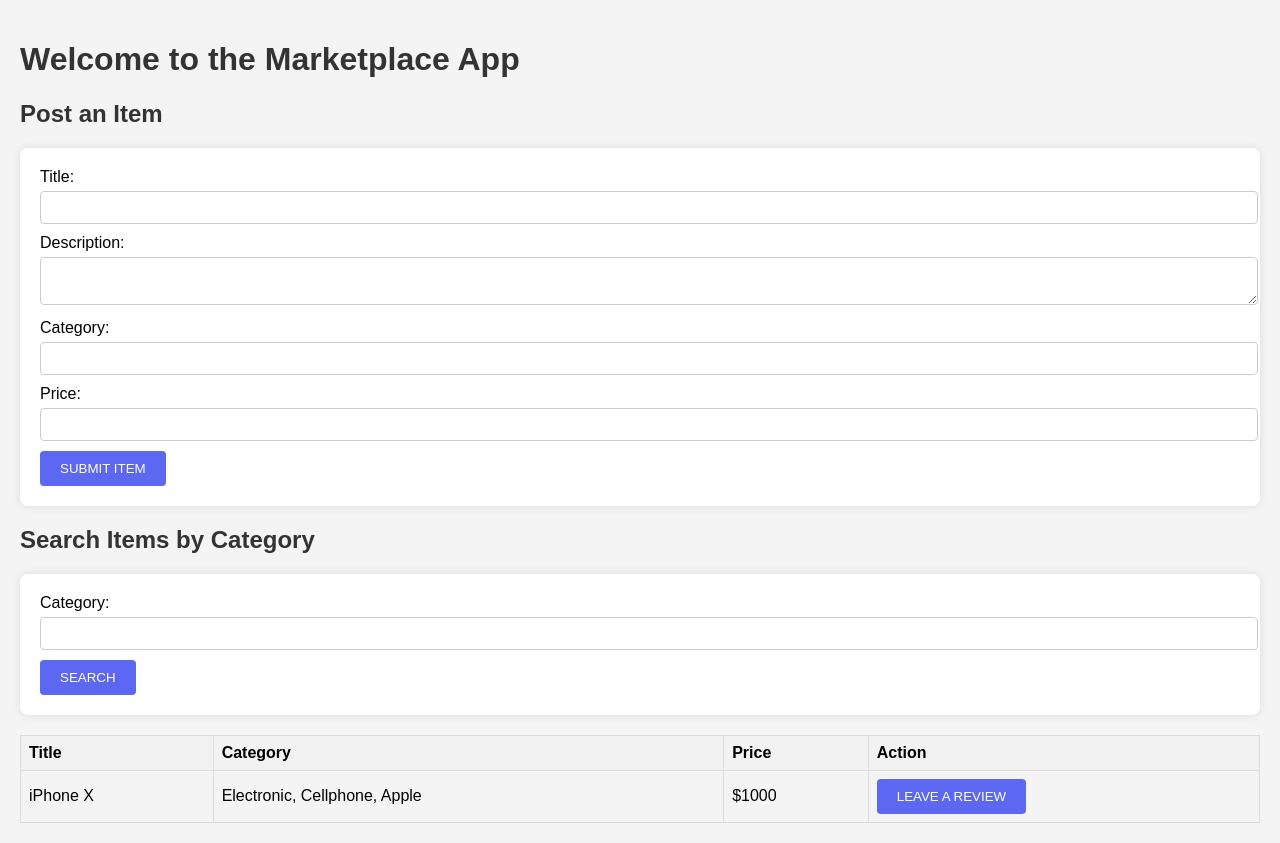
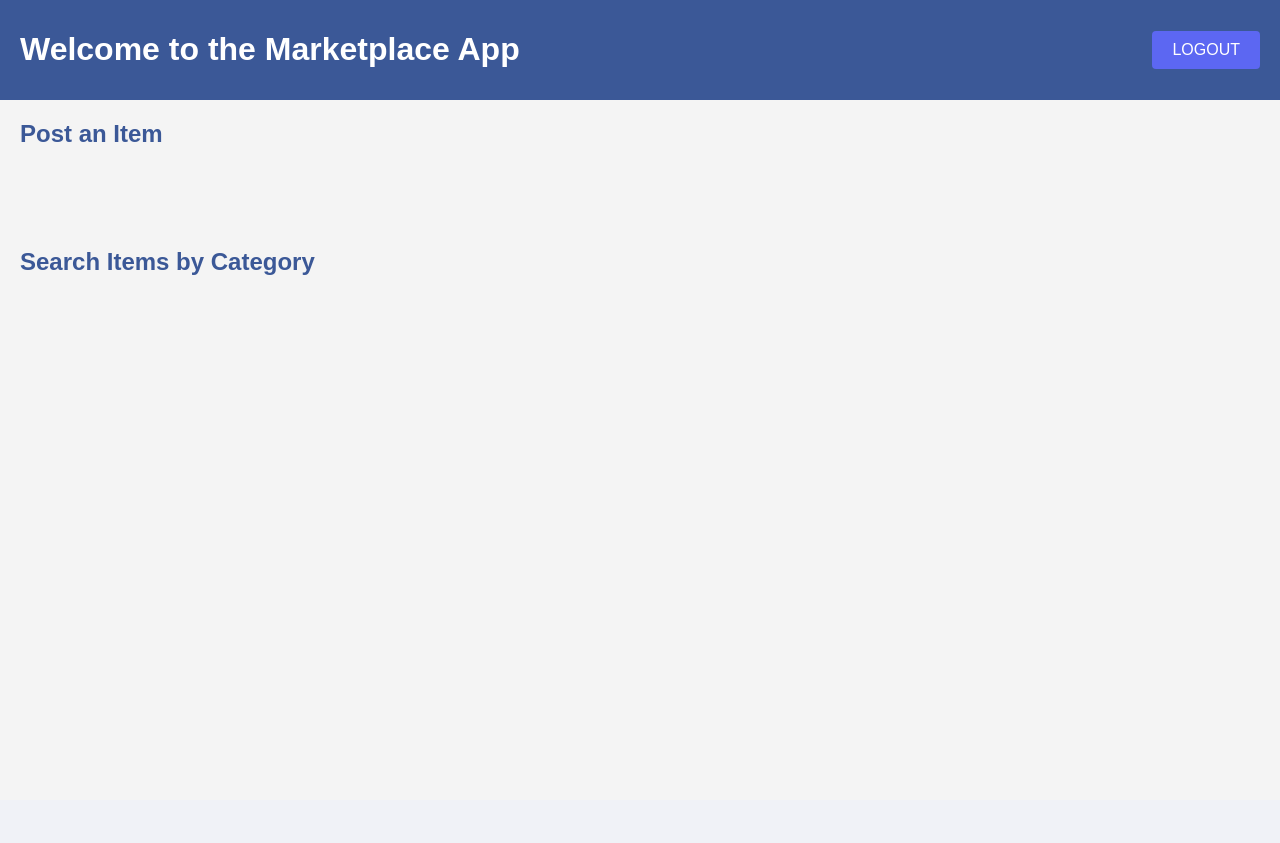
Before and after one commit to edwinriv26/Database-Design, a Flask app: template templates/form.html in a window 1280 px wide. After the commit the page ends 275 px from the top, so only its background shows below. Run offline with Flask 3, Linux system fonts and the light colour scheme; the template is opened without the code that fills it, so the values that code supplies are empty; some libraries are stand-ins or nearby versions.

Commit message:
UI update

```diff
--- a/static/styles.css
+++ b/static/styles.css
@@ -9,14 +9,14 @@ body {
 }
 header {
     width: 100%;
-    background-color: #add8e6; /* Light blue background */
+    background-color: #3b5897; /* Light blue background */
     padding: 20px 0;
     text-align: center;
     box-shadow: 0 2px 4px rgba(0, 0, 0, 0.1);
 }
 h1 {
     margin: 0; /* Reset default margin */
-    color: #333;
+    color: #ffffff;
 }
 form {
     background: #ffffff;
--- a/templates/form.css
+++ b/templates/form.css
@@ -2,11 +2,69 @@ body {
     font-family: Arial, sans-serif;
     background-color: #f4f4f4;
     margin: 0;
-    padding: 20px;
+    padding: 20px; /* Adjusted to apply padding to all sides */
+    box-sizing: border-box; /* Ensures padding does not add to width */
 }
 
-h1, h2 {
-    color: #333;
+header {
+    background-color: #3b5897;
+    color: white;
+    padding: 10px 20px;
+    text-align: center;
+    width: 100%;
+    position: fixed;
+    top: 0;
+    left: 0;
+    right: 0;
+    z-index: 1000;
+    display: flex;
+    justify-content: space-between;
+    align-items: center;
+    box-sizing: border-box;
+}
+
+#logout {
+    cursor: pointer;
+    font-size: 16px;
+}
+
+#logout:hover {
+    text-decoration: underline;
+}
+
+main {
+    padding: 20px;
+    margin-top: 100px; /* Adjusted based on the fixed header height */
+    margin-bottom: 60px; /* Additional space for the footer */
+}
+
+footer {
+    background-color: #f2f2f2;
+    color: #666;
+    text-align: center;
+    padding: 10px 20px;
+    position: fixed;
+    bottom: 0;
+    left: 0;
+    right: 0;
+    z-index: 1000;
+}
+section{
+    margin-top: 100px;
+}
+
+h1 {
+    color: #ffffff;
+
+}
+
+h2 {
+    color: #3b5897;
+    cursor: pointer;
+}
+
+h2:hover {
+    text-decoration: underline;
 }
 
 form {
@@ -45,7 +103,7 @@ button {
 button:hover {
     background-color: #4a54e1;
 }
-/* Basic table styling */
+
 table {
     width: 100%;
     border-collapse: collapse;
@@ -62,7 +120,6 @@ th {
     background-color: #f2f2f2;
 }
 
-/* Modal pop-up styles */
 .modal {
     display: none; /* Hidden by default */
     position: fixed; /* Stay in place */
@@ -72,11 +129,9 @@ th {
     width: 100%; /* Full width */
     height: 100%; /* Full height */
     overflow: auto; /* Enable scroll if needed */
-    background-color: rgb(0,0,0); /* Fallback color */
     background-color: rgba(0,0,0,0.4); /* Black w/ opacity */
 }
 
-/* Modal Content/Box */
 .modal-content {
     background-color: #fefefe;
     margin: 15% auto; /* 15% from the top and centered */
@@ -86,7 +141,6 @@ th {
     box-shadow: 0 4px 8px 0 rgba(0,0,0,0.2), 0 6px 20px 0 rgba(0,0,0,0.19);
 }
 
-/* Close Button */
 .close {
     color: #aaa;
     float: right;
@@ -100,3 +154,7 @@ th {
     text-decoration: none;
     cursor: pointer;
 }
+
+div[id$="Section"] {
+    transition: all 0.3s ease-in-out;
+}
--- a/templates/form.html
+++ b/templates/form.html
@@ -5,83 +5,28 @@
     <meta name="viewport" content="width=device-width, initial-scale=1.0">
     <title>Marketplace App</title>
     <link rel="stylesheet" href="form.css">
+    <script>
+       function logoutFunction() {
+            // Redirect to the homepage or index page
+            window.location.href = 'index.html';
+        }
+
+    </script>
 </head>
 <body>
-    <h1>Welcome to the Marketplace App</h1>
+    <header>
+        <h1>Welcome to the Marketplace App</h1>
+        <button id="logout" onclick="logoutFunction()">Logout</button>
+    </header>
 
-    <!-- Item Insertion Form -->
+    <!-- Links to Other Pages -->
     <section>
-        <h2>Post an Item</h2>
-        <form id="insertItemForm">
-            <label for="title">Title:</label>
-            <input type="text" id="title" name="title" required><br>
-            <label for="description">Description:</label>
-            <textarea id="description" name="description" required></textarea><br>
-            <label for="category">Category:</label>
-            <input type="text" id="category" name="category" required><br>
-            <label for="price">Price:</label>
-            <input type="number" id="price" name="price" required min="1"><br>
-            <button type="submit">Submit Item</button>
-        </form>
+        <h2><a href="postitem.html" style="text-decoration: none; color: inherit;">Post an Item</a></h2>
     </section>
 
-    <!-- Search Form and Results -->
     <section>
-        <h2>Search Items by Category</h2>
-        <form id="searchForm">
-            <label for="searchCategory">Category:</label>
-            <input type="text" id="searchCategory" name="category" required>
-            <button type="submit">Search</button>
-        </form>
-        <table id="searchResults">
-            <tr>
-                <th>Title</th>
-                <th>Category</th>
-                <th>Price</th>
-                <th>Action</th>
-            </tr>
-            <tr>
-                <td>iPhone X</td>
-                <td>Electronic, Cellphone, Apple</td>
-                <td>$1000</td>
-                <td><button onclick="openReviewModal()">Leave a Review</button></td>
-            </tr>
-            <!-- Add more hardcoded items as needed -->
-        </table>
+        <h2><a href="search.html" style="text-decoration: none; color: inherit;">Search Items by Category</a></h2>
     </section>
 
-    <!-- Modal for Review Submission -->
-    <div id="reviewModal" class="modal">
-        <div class="modal-content">
-            <span class="close" onclick="closeReviewModal()">&times;</span>
-            <h2>Submit a Review</h2>
-            <form id="reviewForm">
-                <label for="itemSelect">Select Item:</label>
-                <select id="itemSelect" name="itemSelect" required>
-                    <option value="1">iPhone X</option> <!-- Example hardcoded option -->
-                </select><br>
-                <label for="rating">Rating:</label>
-                <select id="rating" name="rating" required>
-                    <option value="excellent">Excellent</option>
-                    <option value="good">Good</option>
-                    <option value="fair">Fair</option>
-                    <option value="poor">Poor</option>
-                </select><br>
-                <label for="reviewDescription">Description:</label>
-                <textarea id="reviewDescription" name="reviewDescription" required></textarea><br>
-                <button type="submit">Submit Review</button>
-            </form>
-        </div>
-    </div>
-
-    <script>
-        function openReviewModal() {
-            document.getElementById('reviewModal').style.display = 'block';
-        }
-
-        function closeReviewModal() {
-            document.getElementById('reviewModal').style.display = 'none';
-        }
-    </script>
 </body>
 </html>
```
Also changed, not shown: templates/index.html (+1 -7 lines), templates/postitem.html (added, +59 -0 lines), templates/search.html (added, +113 -0 lines).
